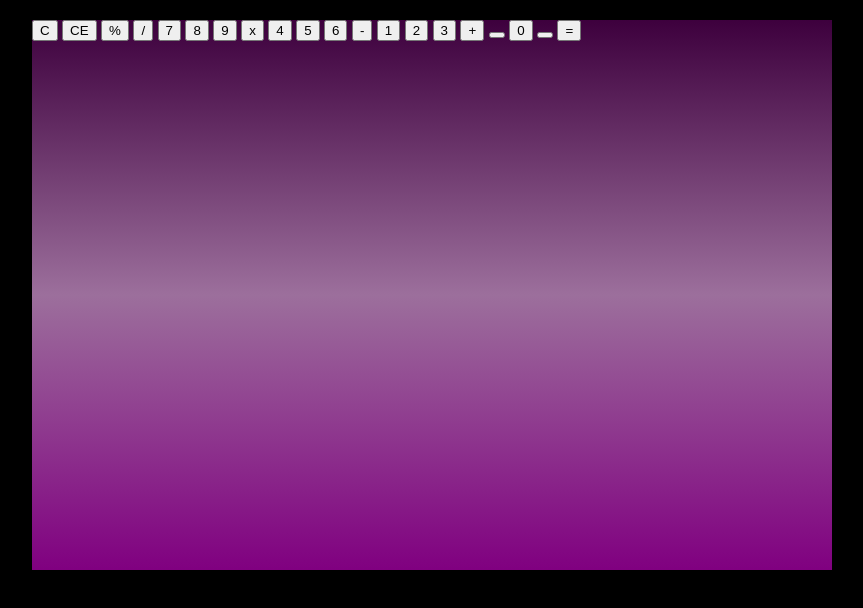
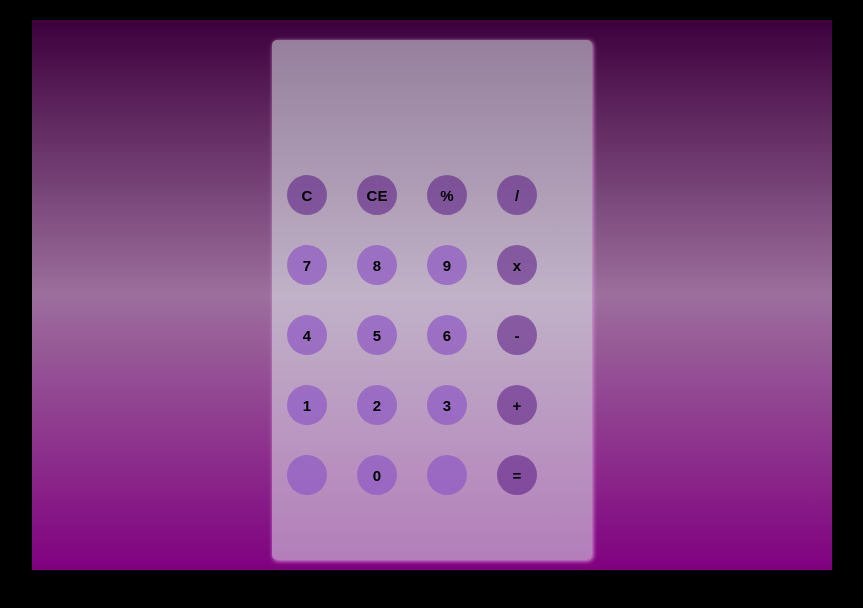
Before and after one commit to Nathan-design-creator/Calculator, a plain HTML site: page index.html in a window 1280 px wide. Shown: the whole page, without its empty margins (208-1071 px from the left). Drawn offline with Linux system fonts and the light colour scheme.

Commit message:
calculator 2 activity completed

```diff
--- a/index.html
+++ b/index.html
@@ -56,6 +56,11 @@
             </div>
         </div>
     </div>
+
+
+
+
+    <script src="script.js"></script>
 </body>
 
 </html>
--- /dev/null
+++ b/script.js
@@ -0,0 +1,7 @@
+let historyValue = document.getElementById("history-value");
+
+let outputValue = document.getElementById("output-value");
+
+let clearButton = document.getElementById("clear");
+let baskspaceButton = document.getElementById("backspace");
+let equalsButton = document.getElementById("=");
--- a/style.css
+++ b/style.css
@@ -9,3 +9,70 @@ body {
     background: linear-gradient(rgba(128, 0, 128, 0.479), rgb(156, 111, 156), purple);
     margin: 20px auto;
 }
+
+#calculator {
+    width: 320px;
+    height: 520px;
+    background-color: rgba(228, 241, 241, 0.514);
+    margin: 0 auto;
+    position: relative;
+    top: 20px;
+    border-radius: 5px;
+    box-shadow: 1px 1px 4px plum;
+}
+
+#result {
+    height: 120px;
+}
+
+#history {
+    text-align: right;
+    height: 20px;
+    margin: 0 auto;
+    padding-top: 20px;
+    font-size: 15px;
+    color: peachpuff;
+}
+
+#output {
+    text-align: right;
+    height: 60px;
+    margin: 10px 20px;
+    font-size: 30px;
+
+}
+
+#keyboard {
+    height: 400px;
+}
+
+.operator,
+.number,
+.empty {
+    height: 40px;
+    width: 40px;
+    margin: 15px;
+    border-radius: 50%;
+    float: left;
+    border-width: 0;
+    font-weight: bold;
+    font-size: 15px;
+}
+
+.number,
+.empty {
+    background-color: rgba(146, 94, 196, 0.767);
+
+}
+
+.number, .operator {
+    cursor: pointer;
+}
+
+.operator{
+    background-color: rgba(83, 17, 128, 0.521);
+}
+
+.number:active, .operator:active{
+    font-size: 30px;
+}
```
